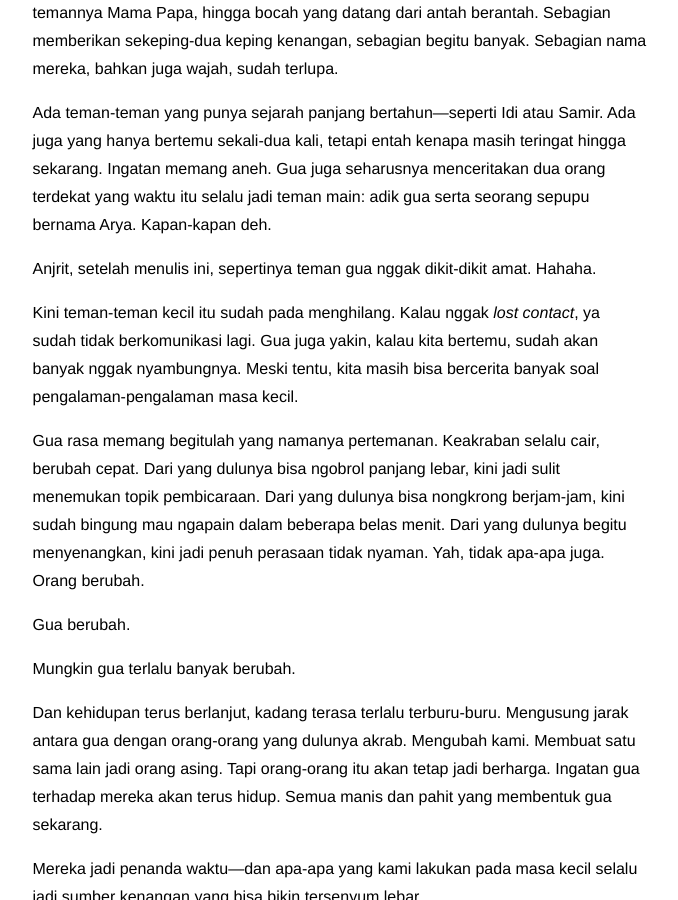
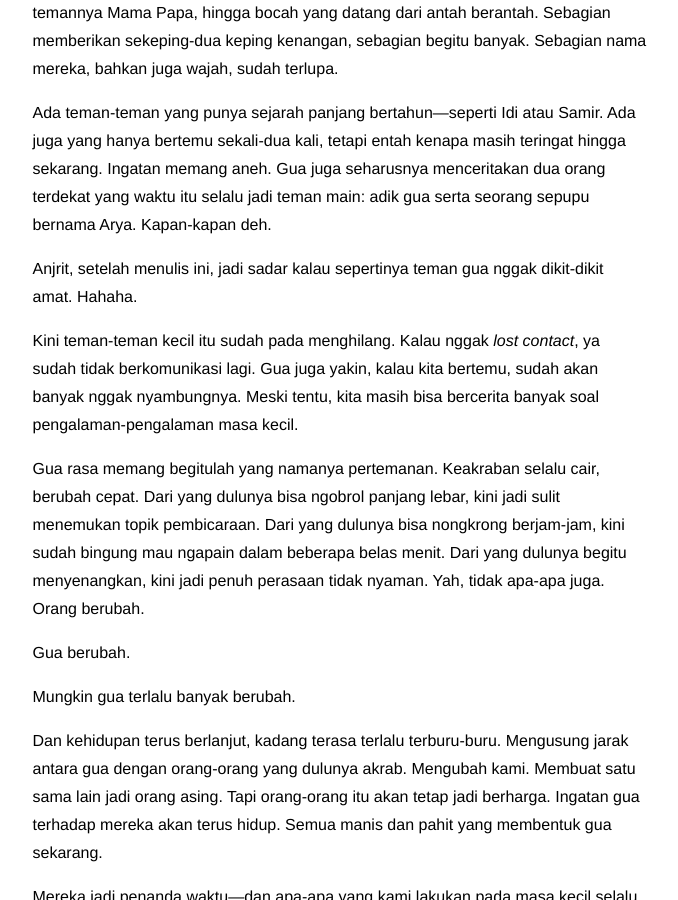
Before and after one commit to aminhanif/aminhanif.github.io, a Jekyll site: the page built from _posts/2023-05-11-sahabat-kecil.md, in a window 1280 px wide and 900 px high, scrolled down 1919 px. Shown: the whole window, without its empty margins (300-978 px from the left). Built offline with Jekyll 4.4.1, drawn with Linux system fonts in a browser that asks for light colours.

Commit message:
Update 2023-05-11-sahabat-kecil.md

```diff
--- a/_posts/2023-05-11-sahabat-kecil.md
+++ b/_posts/2023-05-11-sahabat-kecil.md
@@ -36,7 +36,7 @@ Duh, ada beberapa lagi sebenarnya. Para sepupu seharusnya masuk hitungan. Juga t
 
 Ada teman-teman yang punya sejarah panjang bertahun---seperti Idi atau Samir. Ada juga yang hanya bertemu sekali-dua kali, tetapi entah kenapa masih teringat hingga sekarang. Ingatan memang aneh. Gua juga seharusnya menceritakan dua orang terdekat yang waktu itu selalu jadi teman main: adik gua serta seorang sepupu bernama Arya. Kapan-kapan deh.
 
-Anjrit, setelah menulis ini, sepertinya teman gua nggak dikit-dikit amat. Hahaha.
+Anjrit, setelah menulis ini, jadi sadar kalau sepertinya teman gua nggak dikit-dikit amat. Hahaha.
 
 Kini teman-teman kecil itu sudah pada menghilang. Kalau nggak *lost contact*, ya sudah tidak berkomunikasi lagi. Gua juga yakin, kalau kita bertemu, sudah akan banyak nggak nyambungnya. Meski tentu, kita masih bisa bercerita banyak soal pengalaman-pengalaman masa kecil.
 
```
